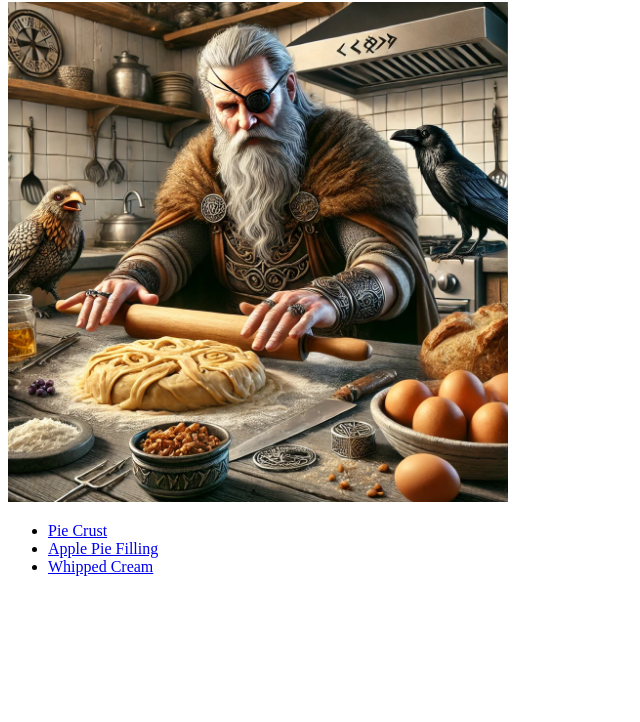
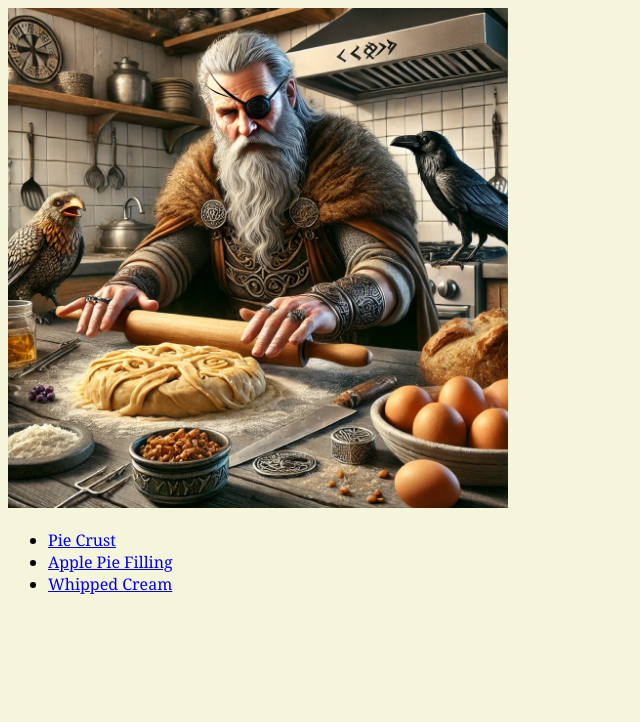
Before and after one commit to mohrcookies/odin-recipes, a plain HTML site: page index.html in a window 1280 px wide. Shown: the part 78-800 px from the top of the page, without its empty margins (0-640 px from the left). Drawn offline with Linux system fonts and the light colour scheme.

Commit message:
Add stylesheets for each page

```diff
--- a/index.html
+++ b/index.html
@@ -3,6 +3,7 @@
     <head>
         <meta charset="UTF-8">
         <title>Odin Recipes Project</title>
+        <link rel="stylesheet" href="style.css">
     </head>
     <body>
         <h1>Odin Recipes</h1>
--- /dev/null
+++ b/recipes/applie-pie-filling/style.css
@@ -0,0 +1,4 @@
+body {
+    background: beige;
+    font-family: Georgia, 'Times New Roman', Times, serif;
+}
--- /dev/null
+++ b/recipes/pie-crust/style.css
@@ -0,0 +1,4 @@
+body {
+    background: beige;
+    font-family: Georgia, 'Times New Roman', Times, serif;
+}
--- /dev/null
+++ b/recipes/whipped-cream/style.css
@@ -0,0 +1,4 @@
+body {
+    background: beige;
+    font-family: Georgia, 'Times New Roman', Times, serif;
+}
--- /dev/null
+++ b/style.css
@@ -0,0 +1,4 @@
+body {
+    background: beige;
+    font-family: Georgia, 'Times New Roman', Times, serif;
+}
```
Also changed, not shown: recipes/applie-pie-filling/apple-pie-filling.html (+1 -0 lines), recipes/pie-crust/pie-crust.html (+1 -0 lines), recipes/whipped-cream/whipped-cream.html (+1 -0 lines).
